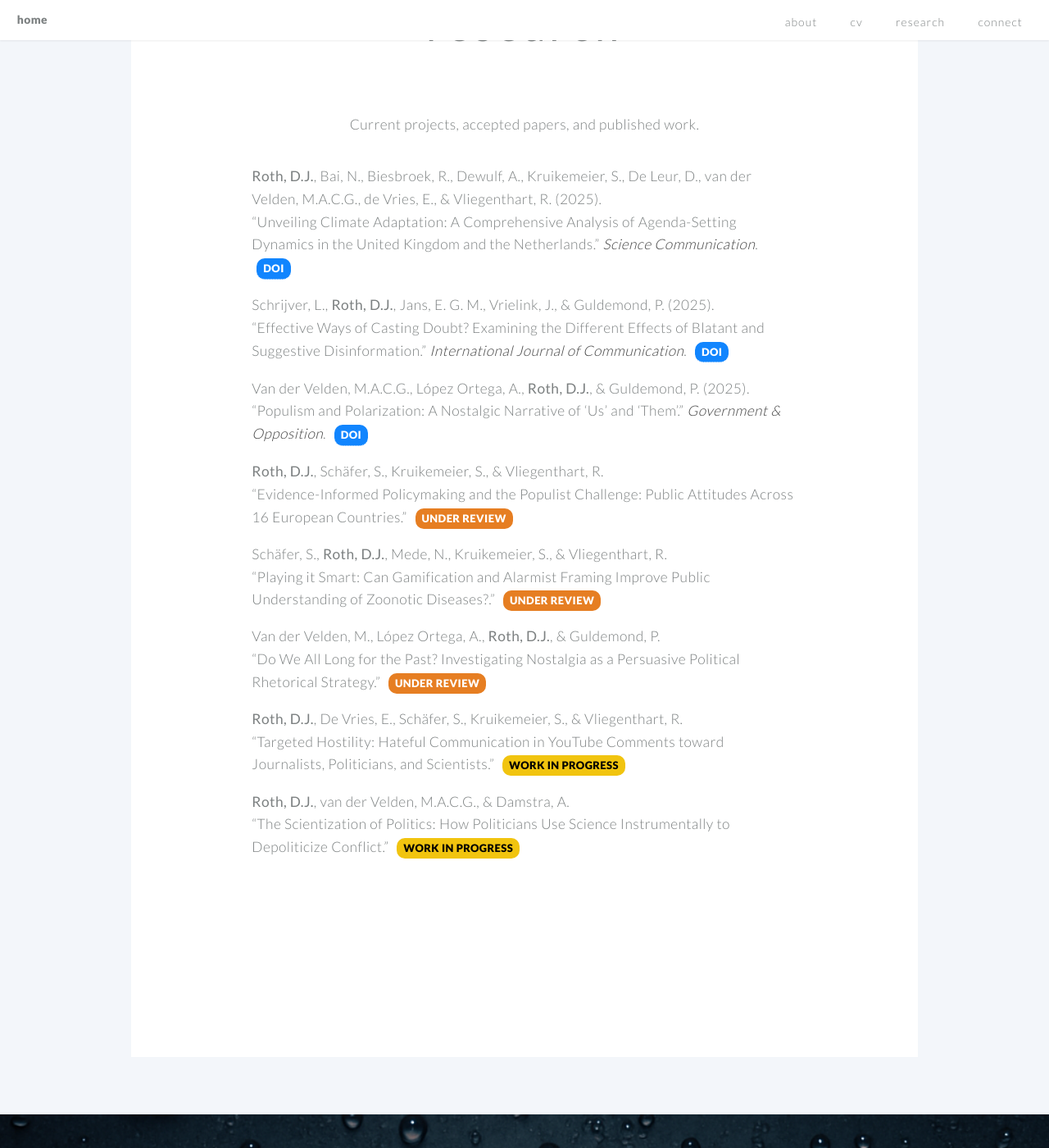
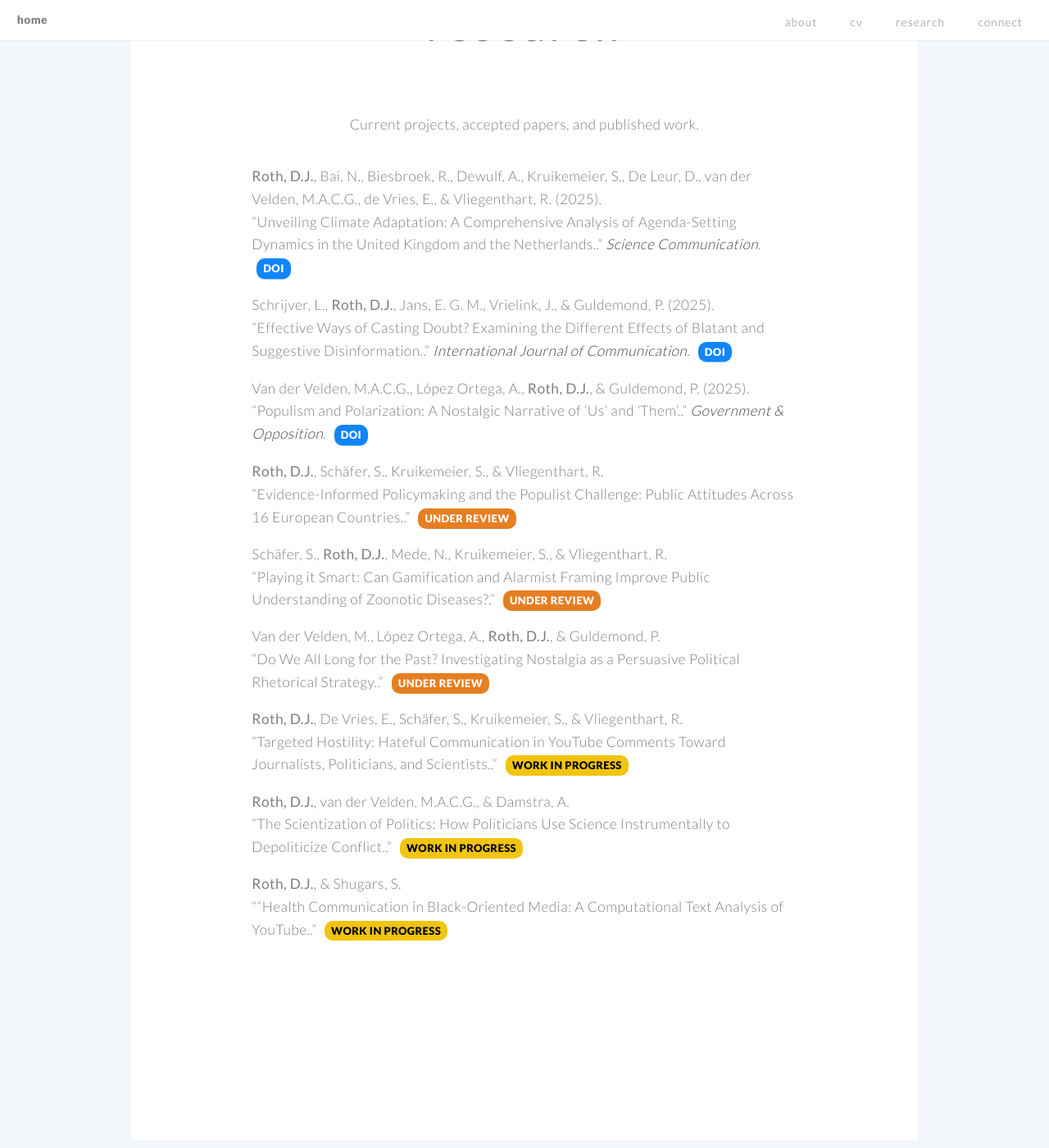
Before and after one commit to denisejroth/denisejroth.github.io, a Jekyll site: the page built from index.md, in a window 1280 px wide and 1400 px high, scrolled down 2310 px. Shown: the whole window at 82% size. Built offline with Jekyll 4.4.1, drawn with Linux system fonts in a browser that asks for light colours.

Commit message:
Update index.md

```diff
--- a/index.md
+++ b/index.md
@@ -39,27 +39,27 @@ research_intro: "Current projects, accepted papers, and published work."
 research_list:
   - author: "<strong>Roth, D.J.</strong>, Bai, N., Biesbroek, R., Dewulf, A., Kruikemeier, S., De Leur, D., van der Velden, M.A.C.G., de Vries, E., & Vliegenthart, R."
     year: 2025
-    title: "Unveiling Climate Adaptation: A Comprehensive Analysis of Agenda-Setting Dynamics in the United Kingdom and the Netherlands"
+    title: "Unveiling Climate Adaptation: A Comprehensive Analysis of Agenda-Setting Dynamics in the United Kingdom and the Netherlands."
     journal: Science Communication
     link: https://doi.org/10.1177/10755470251376576
     status: published
 
   - author: "Schrijver, L., <strong>Roth, D.J.</strong>, Jans, E. G. M., Vrielink, J., & Guldemond, P."
     year: 2025
-    title: "Effective Ways of Casting Doubt? Examining the Different Effects of Blatant and Suggestive Disinformation"
+    title: "Effective Ways of Casting Doubt? Examining the Different Effects of Blatant and Suggestive Disinformation."
     journal: International Journal of Communication
     link: https://ijoc.org/index.php/ijoc/article/view/23276
     status: published
 
   - author: "Van der Velden, M.A.C.G., López Ortega, A., <strong>Roth, D.J.</strong>, & Guldemond, P."
     year: 2025
-    title: "Populism and Polarization: A Nostalgic Narrative of ‘Us’ and ‘Them’"
+    title: "Populism and Polarization: A Nostalgic Narrative of ‘Us’ and ‘Them’."
     journal: Government & Opposition
     link: https://doi.org/10.1017/gov.2025.10020
     status: published
 
   - author: "<strong>Roth, D.J.</strong>, Schäfer, S., Kruikemeier, S., & Vliegenthart, R."
-    title: "Evidence-Informed Policymaking and the Populist Challenge: Public Attitudes Across 16 European Countries"
+    title: "Evidence-Informed Policymaking and the Populist Challenge: Public Attitudes Across 16 European Countries."
     journal: "Under review"
     status: under_review
 
@@ -69,17 +69,22 @@ research_list:
     status: under_review
 
   - author: "Van der Velden, M., López Ortega, A., <strong>Roth, D.J.</strong>, & Guldemond, P."
-    title: "Do We All Long for the Past? Investigating Nostalgia as a Persuasive Political Rhetorical Strategy"
+    title: "Do We All Long for the Past? Investigating Nostalgia as a Persuasive Political Rhetorical Strategy."
     journal: "Under review"
     status: under_review
 
   - author: "<strong>Roth, D.J.</strong>, De Vries, E., Schäfer, S., Kruikemeier, S., & Vliegenthart, R."
-    title: "Targeted Hostility: Hateful Communication in YouTube Comments toward Journalists, Politicians, and Scientists"
+    title: "Targeted Hostility: Hateful Communication in YouTube Comments Toward Journalists, Politicians, and Scientists."
     journal: "Manuscript in preparation"
     status: wip
 
   - author: "<strong>Roth, D.J.</strong>, van der Velden, M.A.C.G., & Damstra, A."
-    title: "The Scientization of Politics: How Politicians Use Science Instrumentally to Depoliticize Conflict"
+    title: "The Scientization of Politics: How Politicians Use Science Instrumentally to Depoliticize Conflict."
+    journal: "Manuscript in preparation"
+    status: wip
+
+  - author: "<strong>Roth, D.J.</strong>, & Shugars, S."
+    title: "“Health Communication in Black-Oriented Media: A Computational Text Analysis of YouTube."
     journal: "Manuscript in preparation"
     status: wip
 
```
